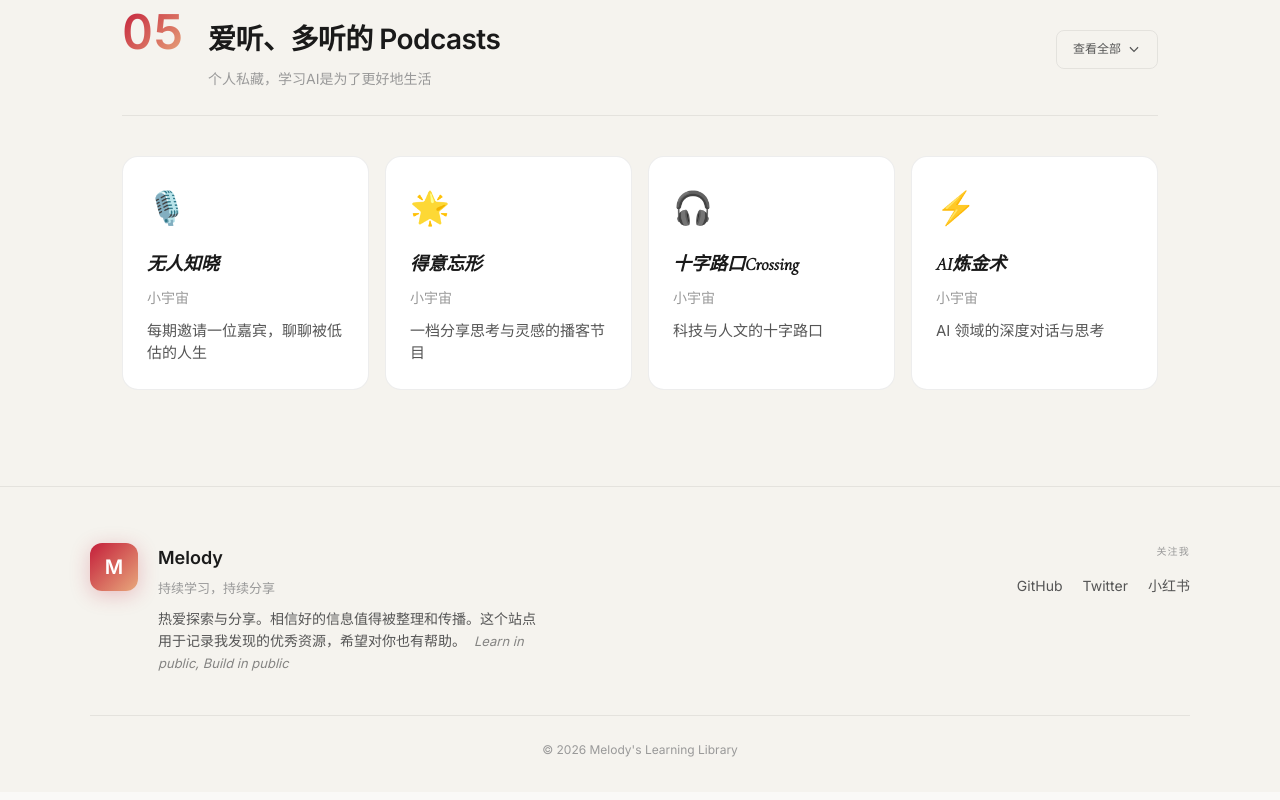
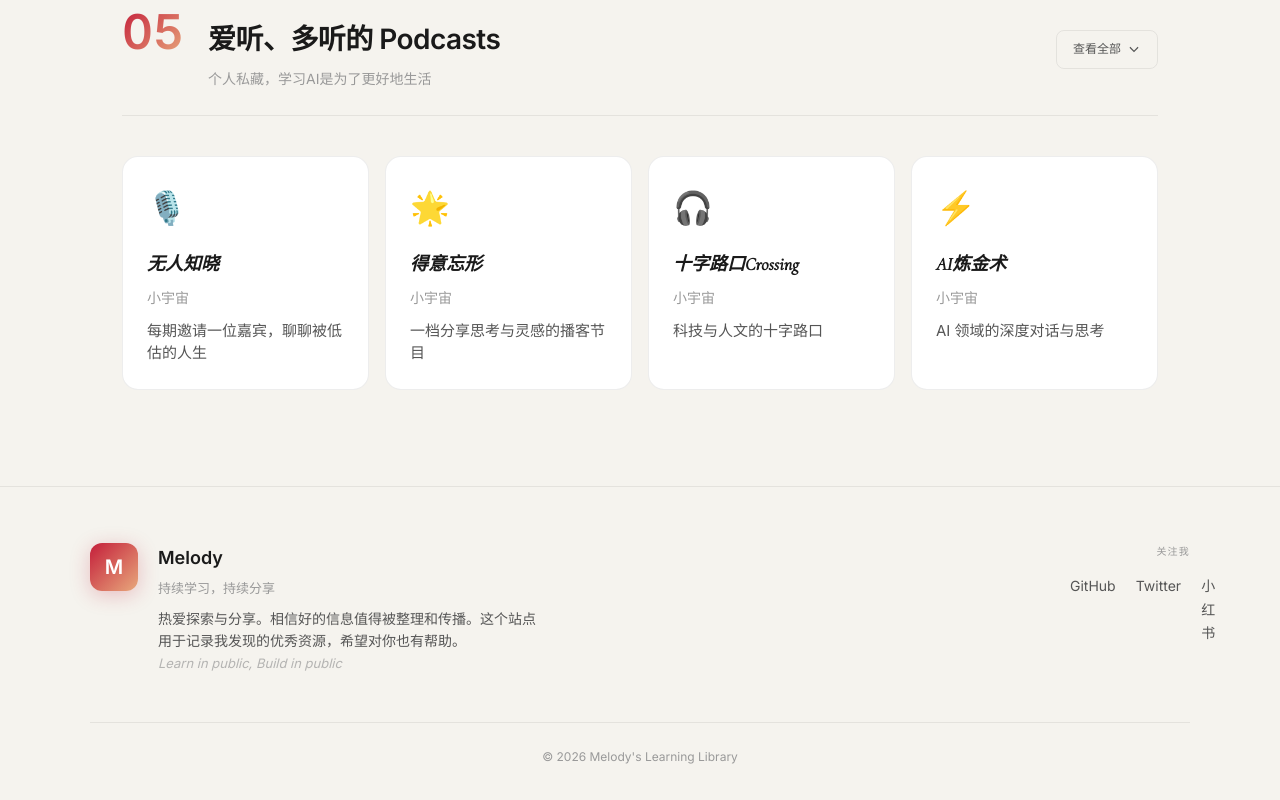
Before and after one commit to MelodyTung888/learning-library, a Next.js app: page / in a window 1280 px wide. Shown: the part 4183-4983 px from the top of the page. Built offline with nearby package versions, Linux system fonts and the light colour scheme.

Commit message:
fix: Footer文字分两行、右侧区域宽度调整

```diff
--- a/src/app/globals.css
+++ b/src/app/globals.css
@@ -1127,6 +1127,8 @@ body {
 
 .dark-footer-socials {
   text-align: right;
+  max-width: 120px;
+  flex-shrink: 0;
 }
 
 @media (max-width: 768px) {
--- a/src/app/page.tsx
+++ b/src/app/page.tsx
@@ -815,7 +815,10 @@ function Footer() {
             <h3 className="dark-footer-name">Melody</h3>
             <p className="dark-footer-tagline">持续学习，持续分享</p>
             <p className="dark-footer-desc">
-              热爱探索与分享。相信好的信息值得被整理和传播。这个站点用于记录我发现的优秀资源，希望对你也有帮助。<span style={{ marginLeft: '0.5rem', fontSize: '0.8125rem', fontStyle: 'italic', opacity: 0.7 }}>Learn in public, Build in public</span>
+              热爱探索与分享。相信好的信息值得被整理和传播。这个站点用于记录我发现的优秀资源，希望对你也有帮助。
+            </p>
+            <p className="dark-footer-tagline" style={{ fontStyle: 'italic', opacity: 0.7 }}>
+              Learn in public, Build in public
             </p>
           </div>
         </div>
```
